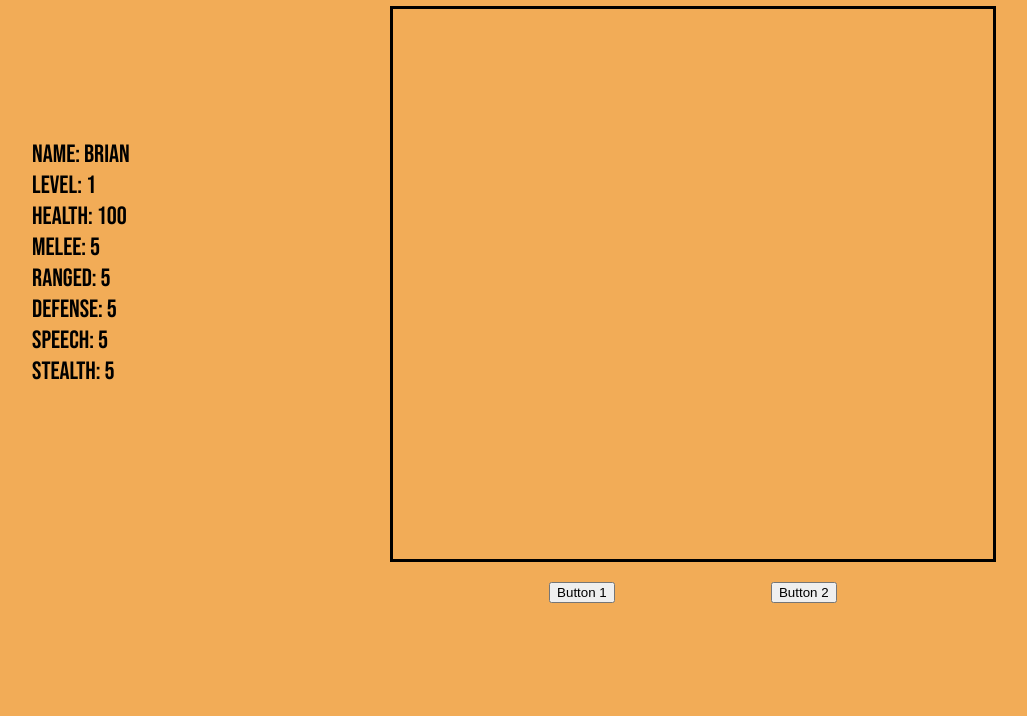
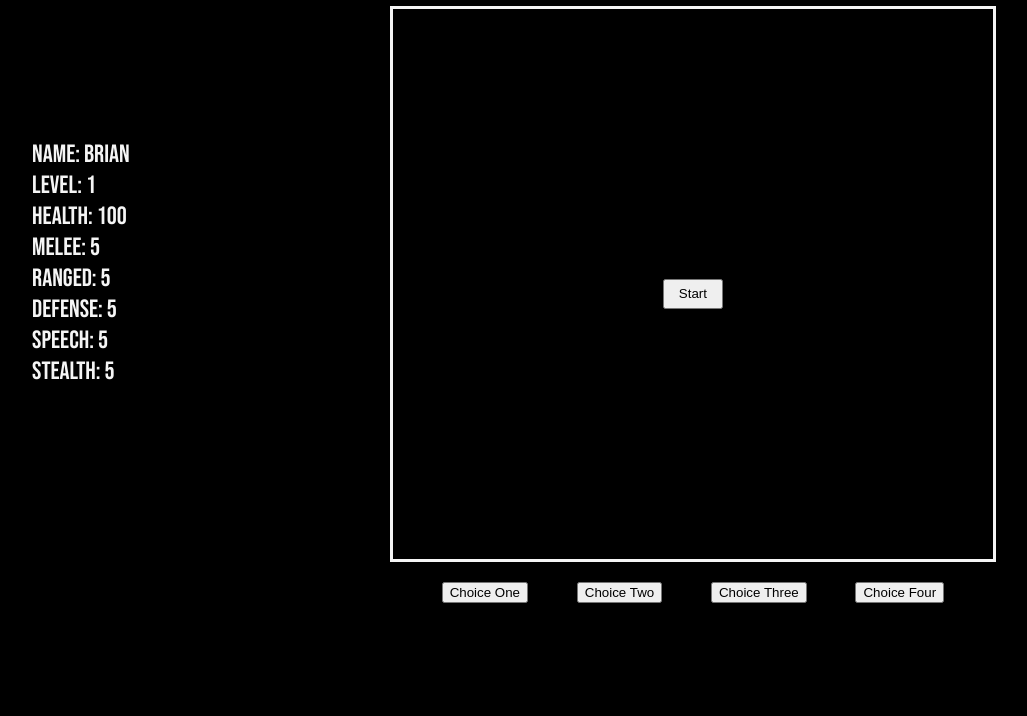
Before and after one commit to krabecb/JS-Adventure-Game, a plain HTML site: page index.html in a window 1280 px wide. Shown: the part 84-800 px from the top of the page, without its empty margins (146-1173 px from the left). Drawn offline with Linux system fonts and the light colour scheme.

Commit message:
Updated colors and added start button

```diff
--- a/css/style.css
+++ b/css/style.css
@@ -1,5 +1,6 @@
 body {
-	background-color: #F2AC57;
+	background-color: black;
+	color: whitesmoke;
 }
 
 button {
@@ -32,9 +33,17 @@ button {
 }
 
 #screen {
+	display: flex;
+	justify-content: center;
+	align-items: center;
 	height:550px;
 	width: 600px	;
-	border: 3px solid black;
+	border: 3px solid whitesmoke;
+}
+#screen button {
+	height: 30px;
+	width: 60px;
+
 }
 
 #player-options {
--- a/index.html
+++ b/index.html
@@ -17,16 +17,20 @@
 
 		<div id="main">
 
-			<h1 id="title">Adventure Game</h1>
+			<h1 id="title">The Raven's Whisper</h1>
 
 			<div id="screen">
+
+				<button id="start-button">Start</button>
 
 			</div>
 
 			<div id="player-options">
 
-				<button>Button 1</button>
-				<button>Button 2</button>
+				<button>Choice One</button>
+				<button>Choice Two</button>
+				<button>Choice Three</button>
+				<button>Choice Four</button>
 
 			</div>
 
--- a/js/app.js
+++ b/js/app.js
@@ -64,6 +64,8 @@ const game = {
             statsLocation.append(listArr[i])
         }
     },
+
+
 }
 
 game.createAdventurer("Brian")
```
